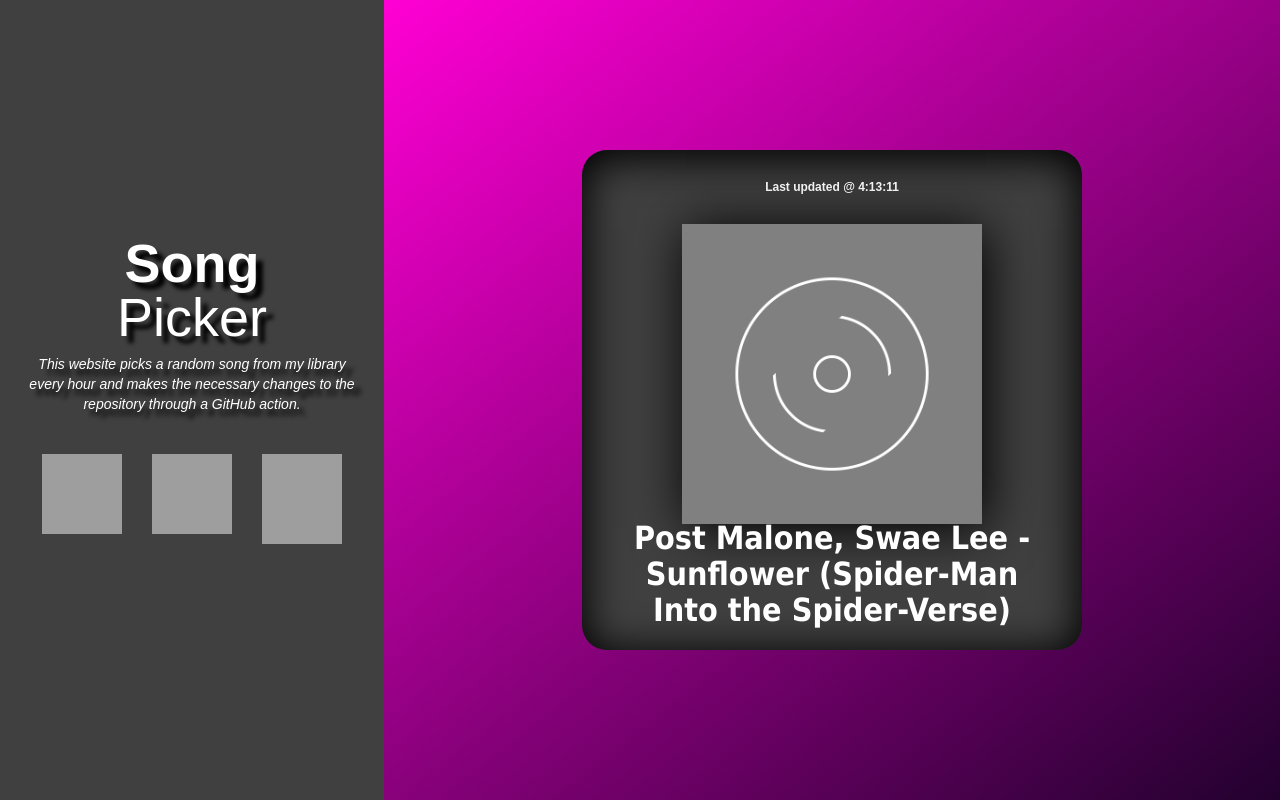
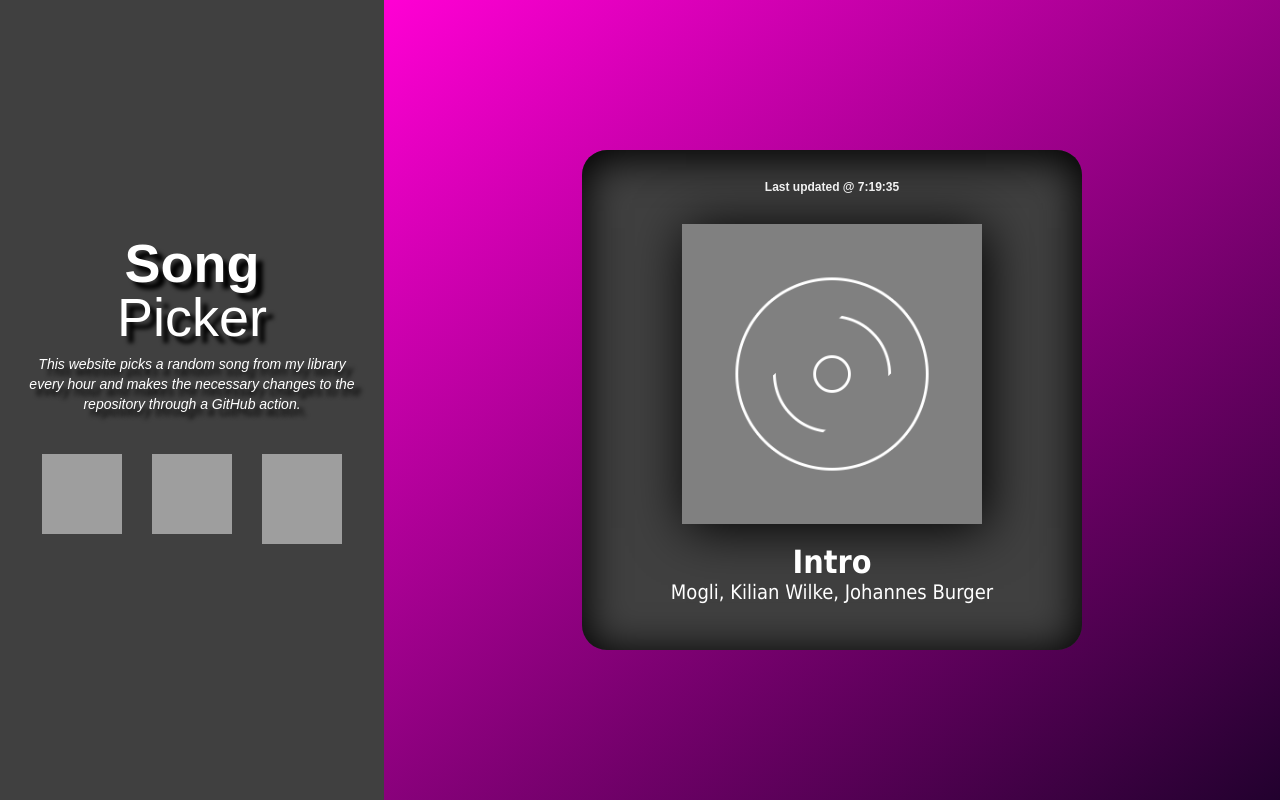
Before and after one commit to TeamNightSky/song-dynamics, a plain HTML site: page index.html in a window 1280 px wide. Drawn offline with Linux system fonts and the light colour scheme; grey boxes are pictures that could not be loaded; a script that the page names is missing.

Commit message:
Updated song website at 7:19:35

```diff
--- a/index.html
+++ b/index.html
@@ -34,12 +34,12 @@
         </div>
         <div class="song-container">
             <div class="song-content-box">
-                <div class="updated-last">Last updated @ 4:13:11</div>
+                <div class="updated-last">Last updated @ 7:19:35</div>
                 <div class="song-content-container">
                     <img src="static/img/noimage.png" loading="lazy" width="300" alt="" class="song-pic"/>
                     <div class="song-content-head">
-                        <h2 class="song-title">Post Malone, Swae Lee - Sunflower (Spider-Man Into the Spider-Verse)</h2>
-                        <p class="song-author"></p>
+                        <h2 class="song-title">Intro</h2>
+                        <p class="song-author">Mogli, Kilian Wilke, Johannes Burger</p>
                     </div>
                 </div>
             </div>
```
